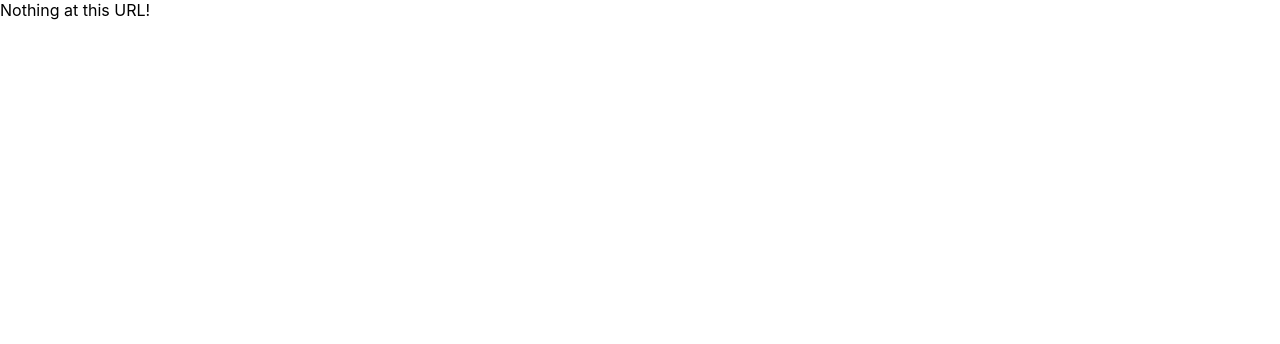
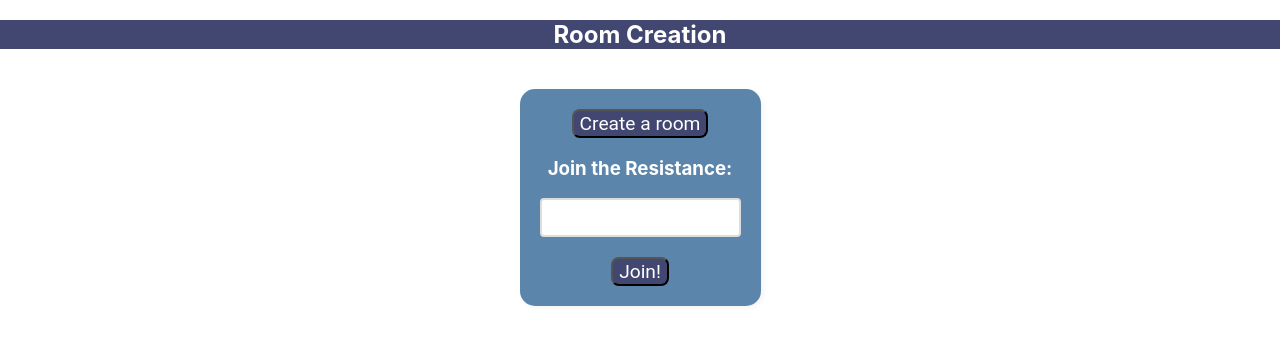
Before and after one commit to noahallen/Avalon, a React (Create React App) app: page /room-creation in a window 1280 px wide. Shown: the top 344 px of the page. Built offline with nearby package versions, Linux system fonts and the light colour scheme.

Commit message:
Created template pages for planned screens and added routing

```diff
--- /dev/null
+++ b/src/pages/FeatureSelectionPage.jsx
@@ -0,0 +1,14 @@
+import React, { useState } from 'react';
+
+
+const FeatureSelectionPage = () => {
+    return (
+        <div>
+            <h2 className='page-header'>
+                Feature Selection
+            </h2>
+        </div>
+    );
+}
+
+export default FeatureSelectionPage;
--- /dev/null
+++ b/src/pages/RoleSelectionPage.jsx
@@ -0,0 +1,13 @@
+import React, { useState } from 'react';
+
+const RoleSelectionPage = () => {
+    return (
+        <div>
+            <h2 className='page-header'>
+                Role Selection
+            </h2>
+        </div>
+    );
+}
+
+export default RoleSelectionPage;
--- /dev/null
+++ b/src/pages/RoomCreationPage.jsx
@@ -0,0 +1,20 @@
+import React, { useState } from 'react';
+import JoinBox from '../components/box-join'
+
+const RoomCreationPage = () => {
+    return (
+        <div >
+            <h2 className='page-header'>
+                Room Creation
+            </h2>
+
+            <div className="room-creation">
+                <JoinBox joinCode="" error=""/>
+            </div>
+
+
+        </div>
+    );
+}
+
+export default RoomCreationPage;
--- a/src/routes/index.js
+++ b/src/routes/index.js
@@ -5,8 +5,14 @@ import {
 	Route,
 	Routes,
 } from "react-router-dom";
+
+// Page Imports
 import HomePage from "../pages/HomePage";
 import NotFound from "../pages/NotFound";
+import FeatureSelectionPage from "../pages/FeatureSelectionPage";
+import RoleSelectionPage from "../pages/RoleSelectionPage";
+import RoomCreationPage from "../pages/RoomCreationPage";
+
 import TestState from "../pages/TestStatePage";
 const Routing = (props) => {
 	return (
@@ -15,6 +21,22 @@ const Routing = (props) => {
 				<Route exact path="/" element={<HomePage />} />
 				<Route exact path="/test" element={<TestState />} />
 				<Route exact path="*" element={<NotFound />} />
+
+				<Route
+					exact
+					path="room-creation"
+					element={<RoomCreationPage />}
+				/>
+				<Route
+					exact
+					path="feature-selection"
+					element={<FeatureSelectionPage />}
+				/>
+				<Route
+					exact
+					path="role-selection"
+					element={<RoleSelectionPage />}
+				/>
 			</Routes>
 		</Router>
 	);
```
